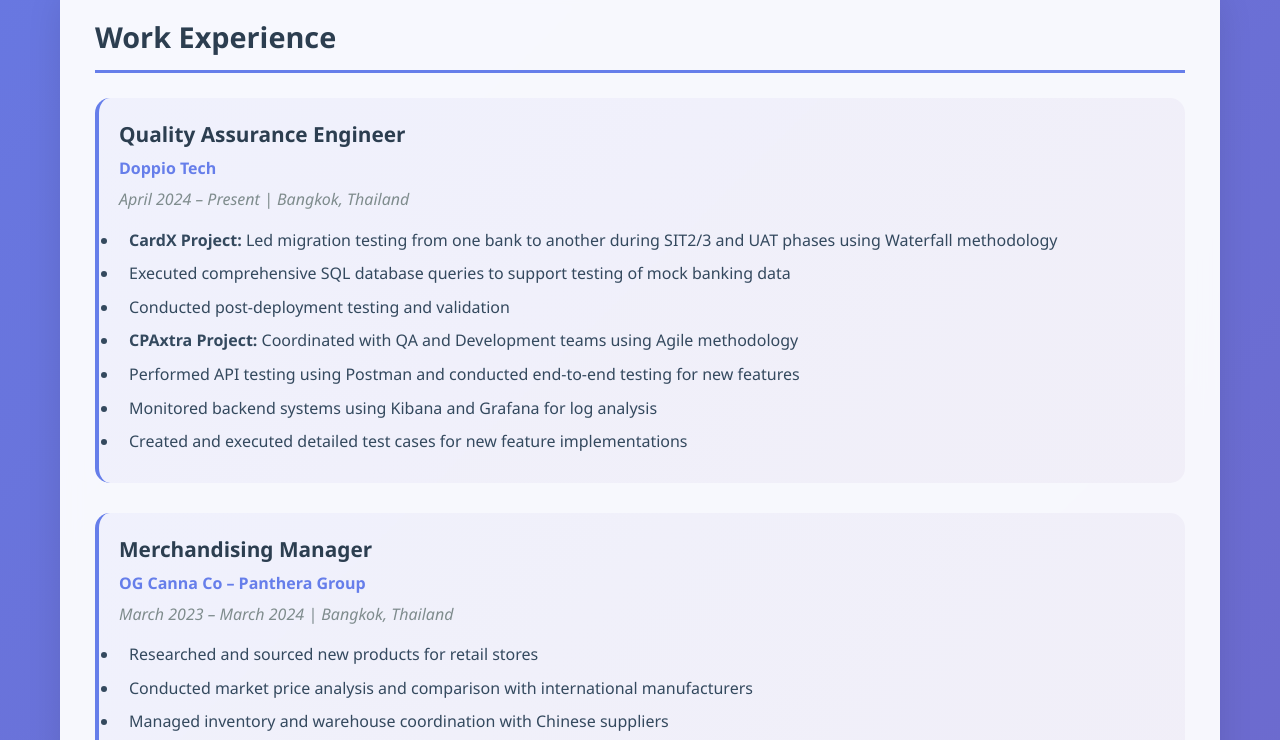
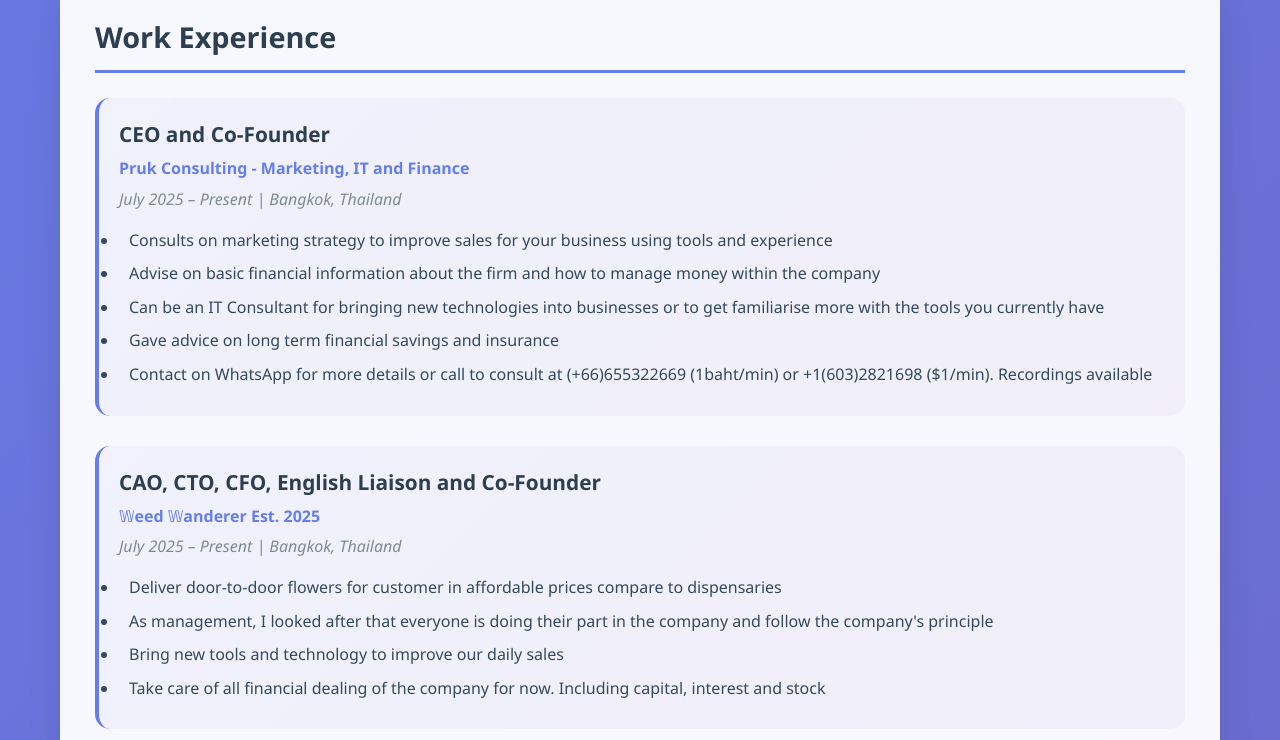
Before and after one commit to prukpruk/Pruk-Click-Portfolio, a website: page index.html in a window 1280 px wide. Shown: the part 1045-1785 px from the top of the page. Drawn offline with Linux system fonts and the light colour scheme.

Commit message:
Update more work exp

```diff
--- a/index.html
+++ b/index.html
@@ -315,7 +315,7 @@
 <body>
     <div class="container">
         <header class="header">
-            <img src="/images/profile_pic2.jpg" alt="Suphawit Siriwechdaruk" class="profile-img">
+            <img src="/images/profile_pic3.jpg" alt="Suphawit Siriwechdaruk" class="profile-img">
             <h1>Suphawit Siriwechdaruk</h1>
             <p class="subtitle">Quality Assurance Engineer</p>
             <div class="contact-info">
@@ -332,10 +332,10 @@
                         ☎️ (+66)898966458
                     </span>
                     <span class="contact-item">
-                        📞 (+66)655322669 <small>(0.5baht/min)</small>
+                        📞 (+66)655322669 <small>(1baht/min)</small>
                     </span>
                     <span class="contact-item">
-                        📱 +1(603)2821698 <small>($0.5USD/min)</small>
+                        📱 +1(603)2821698 <small>($1USD/min)</small>
                     </span>
                 </div>
                 <div class="contact-row">
@@ -371,9 +371,34 @@
             <h2>Work Experience</h2>
 
             <div class="experience-item">
+                <div class="job-title">CEO and Co-Founder</div>
+                <div class="company">Pruk Consulting - Marketing, IT and Finance</div>
+                <div class="duration">July 2025 – Present | Bangkok, Thailand</div>
+                <ul class="responsibilities">
+                    <li>Consults on marketing strategy to improve sales for your business using tools and experience</li>
+                    <li>Advise on basic financial information about the firm and how to manage money within the company</li>
+                    <li>Can be an IT Consultant for bringing new technologies into businesses or to get familiarise more with the tools you currently have</li>
+                    <li>Gave advice on long term financial savings and insurance</li>
+                    <li>Contact on WhatsApp for more details or call to consult at (+66)655322669 (1baht/min) or +1(603)2821698 ($1/min). Recordings available</li>
+                </ul>
+            </div>
+
+            <div class="experience-item">
+                <div class="job-title">CAO, CTO, CFO, English Liaison and Co-Founder</div>
+                <div class="company">𝕎eed 𝕎anderer Est. 2025</div>
+                <div class="duration">July 2025 – Present | Bangkok, Thailand</div>
+                <ul class="responsibilities">
+                    <li>Deliver door-to-door flowers for customer in affordable prices compare to dispensaries</li>
+                    <li>As management, I looked after that everyone is doing their part in the company and follow the company's principle</li>
+                    <li>Bring new tools and technology to improve our daily sales</li>
+                    <li>Take care of all financial dealing of the company for now. Including capital, interest and stock</li>
+                </ul>
+            </div>
+
+            <div class="experience-item">
                 <div class="job-title">Quality Assurance Engineer</div>
                 <div class="company">Doppio Tech</div>
-                <div class="duration">April 2024 – Present | Bangkok, Thailand</div>
+                <div class="duration">April 2024 – July 2025 | Bangkok, Thailand</div>
                 <ul class="responsibilities">
                     <li><strong>CardX Project:</strong> Led migration testing from one bank to another during SIT2/3 and UAT phases using Waterfall methodology</li>
                     <li>Executed comprehensive SQL database queries to support testing of mock banking data</li>
@@ -563,6 +588,10 @@
             <h2>Certifications & Awards</h2>
             <div class="certificates-grid">
                 <div class="certificate-item new-cert">
+                    <h3>ISTQB Agile Foundation Testing</h3>
+                    <div class="certificate-year">TBD</div>
+                </div>
+                <div class="certificate-item new-cert">
                     <h3>2 Days Generative AI Mastermind Certificate</h3>
                     <div class="certificate-year">July 2025</div>
                 </div>
```
Also changed, not shown: 4 other files.
